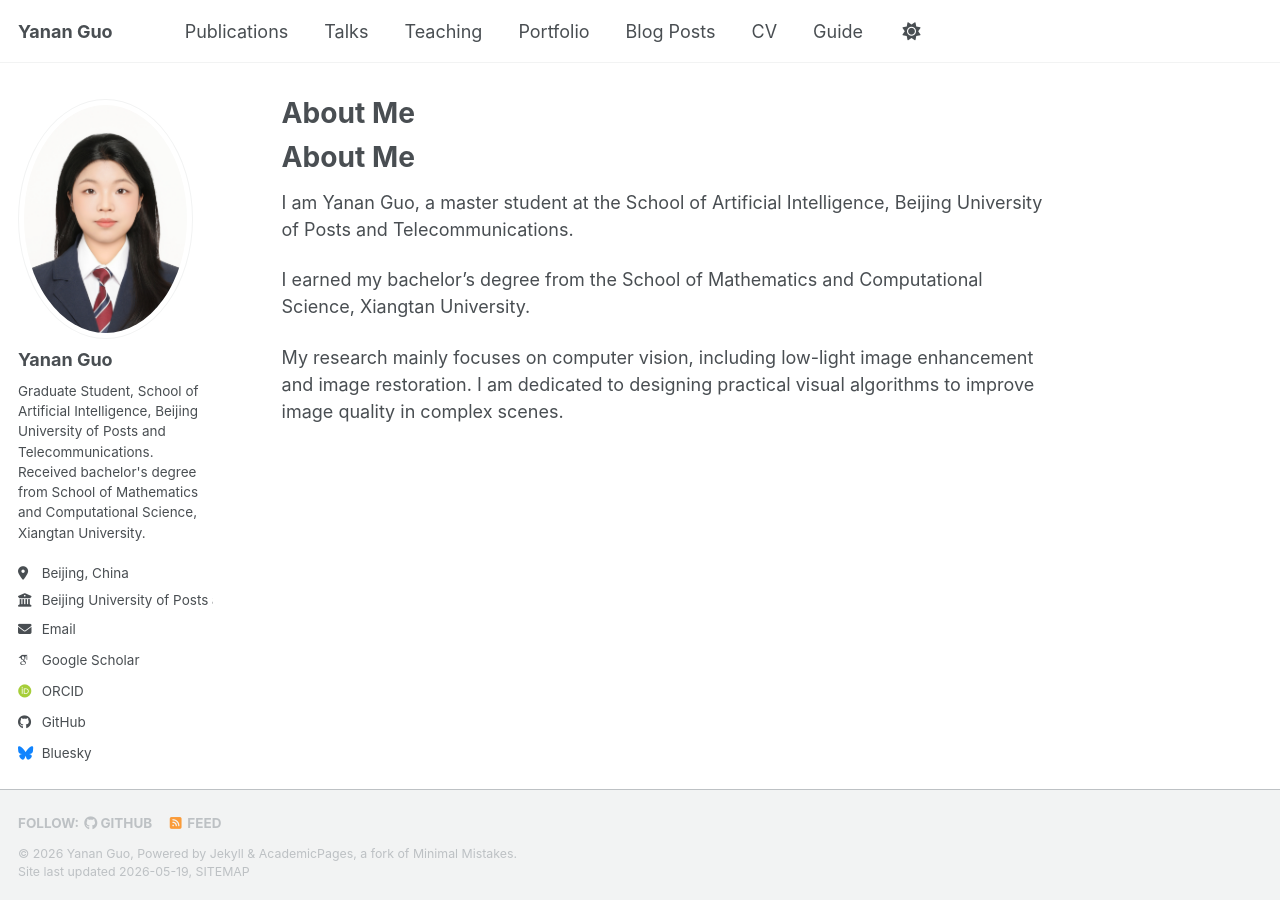
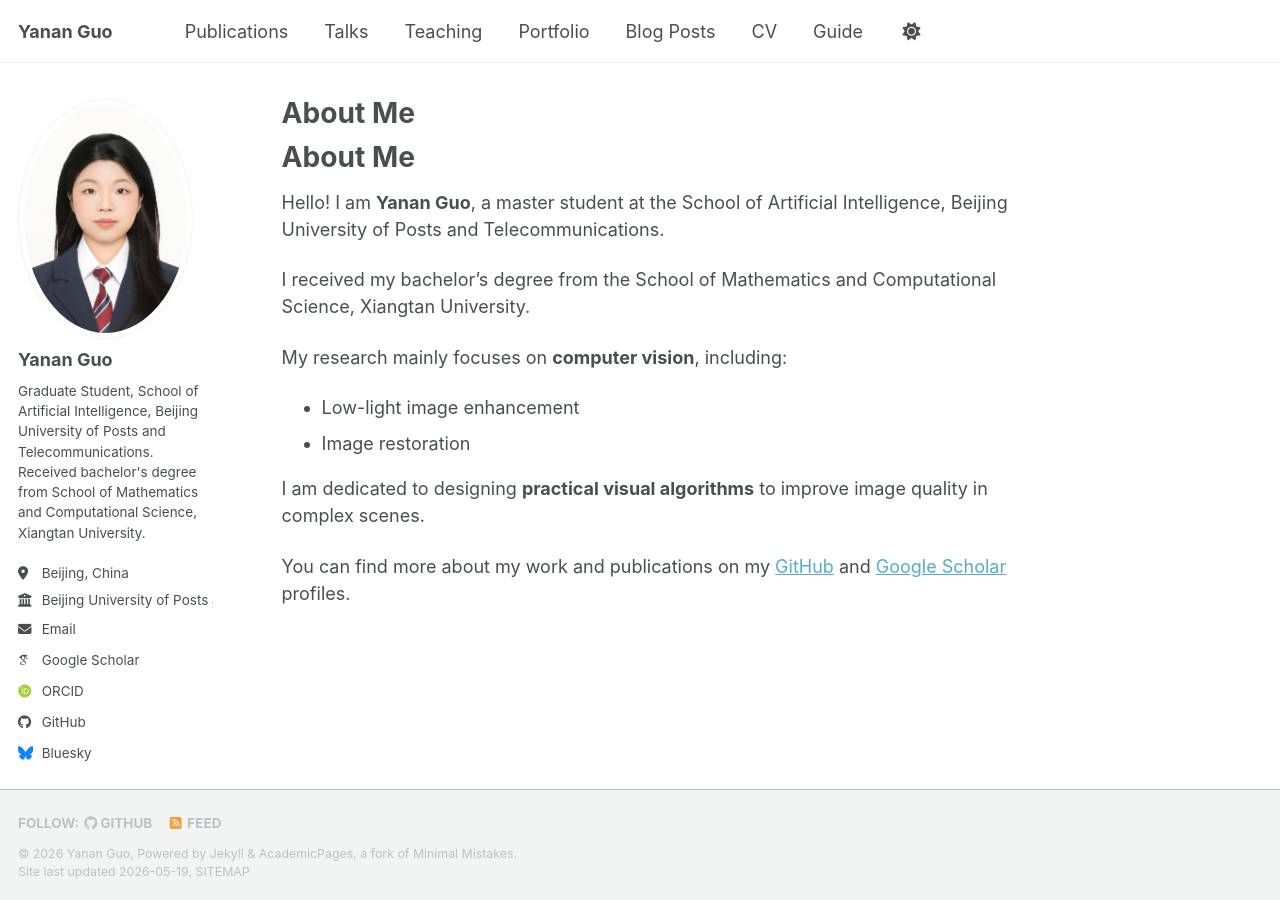
Before and after one commit to gyniy/gyniy.github.io, a Jekyll site: the page built from _pages/about.md, in a window 1280 px wide. Built offline with Jekyll 4.4.1, drawn with Linux system fonts in a browser that asks for light colours; some web fonts are replaced; a script bundle is joined from its source files by our own code; library files that are not in the unit come from our copies.

Commit message:
Update about.md

```diff
--- a/_pages/about.md
+++ b/_pages/about.md
@@ -1,13 +1,20 @@
 ---
+title: "About Me"
 permalink: /about/
-title: "About Me"
 author_profile: true
 ---
 
 # About Me
 
-I am Yanan Guo, a master student at the School of Artificial Intelligence, Beijing University of Posts and Telecommunications.
+Hello! I am **Yanan Guo**, a master student at the School of Artificial Intelligence, Beijing University of Posts and Telecommunications.
 
-I earned my bachelor’s degree from the School of Mathematics and Computational Science, Xiangtan University.
+I received my bachelor’s degree from the School of Mathematics and Computational Science, Xiangtan University.
 
-My research mainly focuses on computer vision, including low-light image enhancement and image restoration. I am dedicated to designing practical visual algorithms to improve image quality in complex scenes.
+My research mainly focuses on **computer vision**, including:
+
+- Low-light image enhancement
+- Image restoration
+
+I am dedicated to designing **practical visual algorithms** to improve image quality in complex scenes.
+
+You can find more about my work and publications on my [GitHub](https://github.com/yourusername) and [Google Scholar](https://scholar.google.com/citations?user=yourID) profiles.
```
